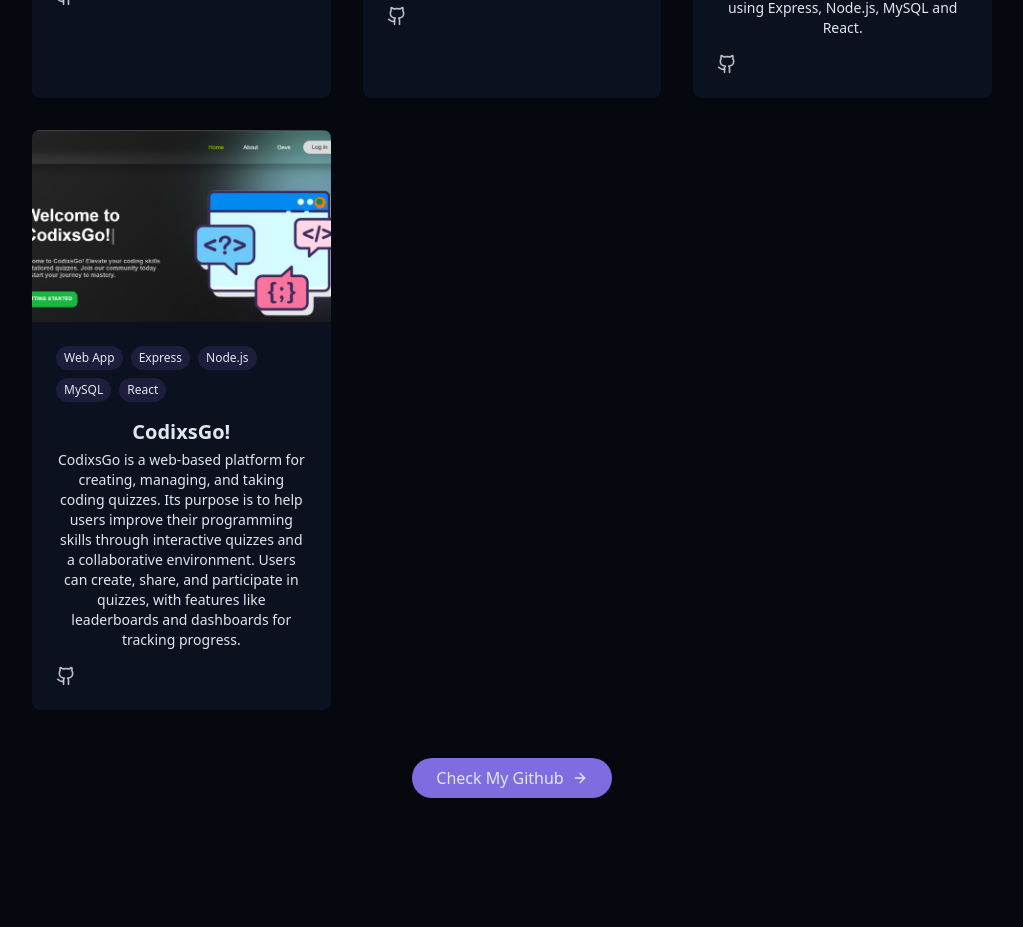
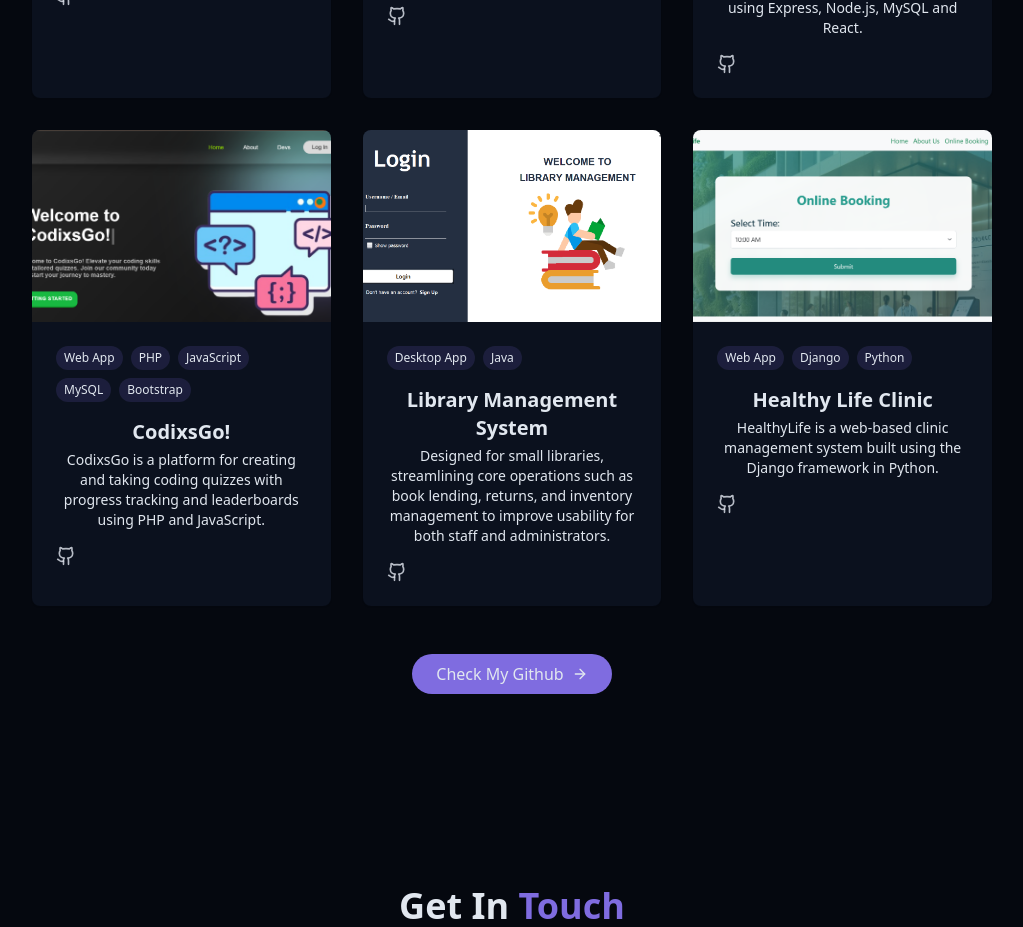
Before and after one commit to AelCee8103/new-portfolio, a React (Vite) app: page / in a window 1280 px wide. Shown: the part 3640-4567 px from the top of the page, without its empty margins (128-1151 px from the left). Built offline with nearby package versions, Linux system fonts and the light colour scheme.

Commit message:
Add new project images and update ProjectSection component
- Added healthylife.png and slibrary.png to public/projects
- Updated ProjectSection.jsx to include new projects

```diff
--- a/src/components/ProjectSection.jsx
+++ b/src/components/ProjectSection.jsx
@@ -35,11 +35,31 @@ const projects = [
     id: 4,
     title: "CodixsGo!",
     description:
-      "CodixsGo is a web-based platform for creating, managing, and taking coding quizzes. Its purpose is to help users improve their programming skills through interactive quizzes and a collaborative environment. Users can create, share, and participate in quizzes, with features like leaderboards and dashboards for tracking progress.",
+      "CodixsGo is a platform for creating and taking coding quizzes with progress tracking and leaderboards using PHP and JavaScript.",
     image: "/projects/codixsgo.png",
-    tag: ["Web App", "Express", "Node.js", "MySQL", "React"],
+    tag: ["Web App", "PHP", "JavaScript", "MySQL", "Bootstrap"],
     demoUrl: "#",
-    githubUrl: "https://github.com/AelCee8103/OnlineGradeBook",
+    githubUrl: "https://github.com/AelCee8103/CodixsGo",
+  },
+  {
+    id: 5,
+    title: "Library Management System",
+    description:
+      "Designed for small libraries, streamlining core operations such as book lending, returns, and inventory management to improve usability for both staff and administrators.",
+    image: "/projects/slibrary.png",
+    tag: ["Desktop App", "Java"],
+    demoUrl: "#",
+    githubUrl: "https://github.com/AelCee8103/SLibrary",
+  },
+  {
+    id: 6,
+    title: "Healthy Life Clinic",
+    description:
+      "HealthyLife is a web-based clinic management system built using the Django framework in Python.",
+    image: "/projects/healthylife.png",
+    tag: ["Web App", "Django", "Python"],
+    demoUrl: "#",
+    githubUrl: "https://github.com/AelCee8103/healthy-life.git",
   },
 ];
 
```
Also changed, not shown: public/projects/healthylife.png (added), public/projects/slibrary.png (added).
